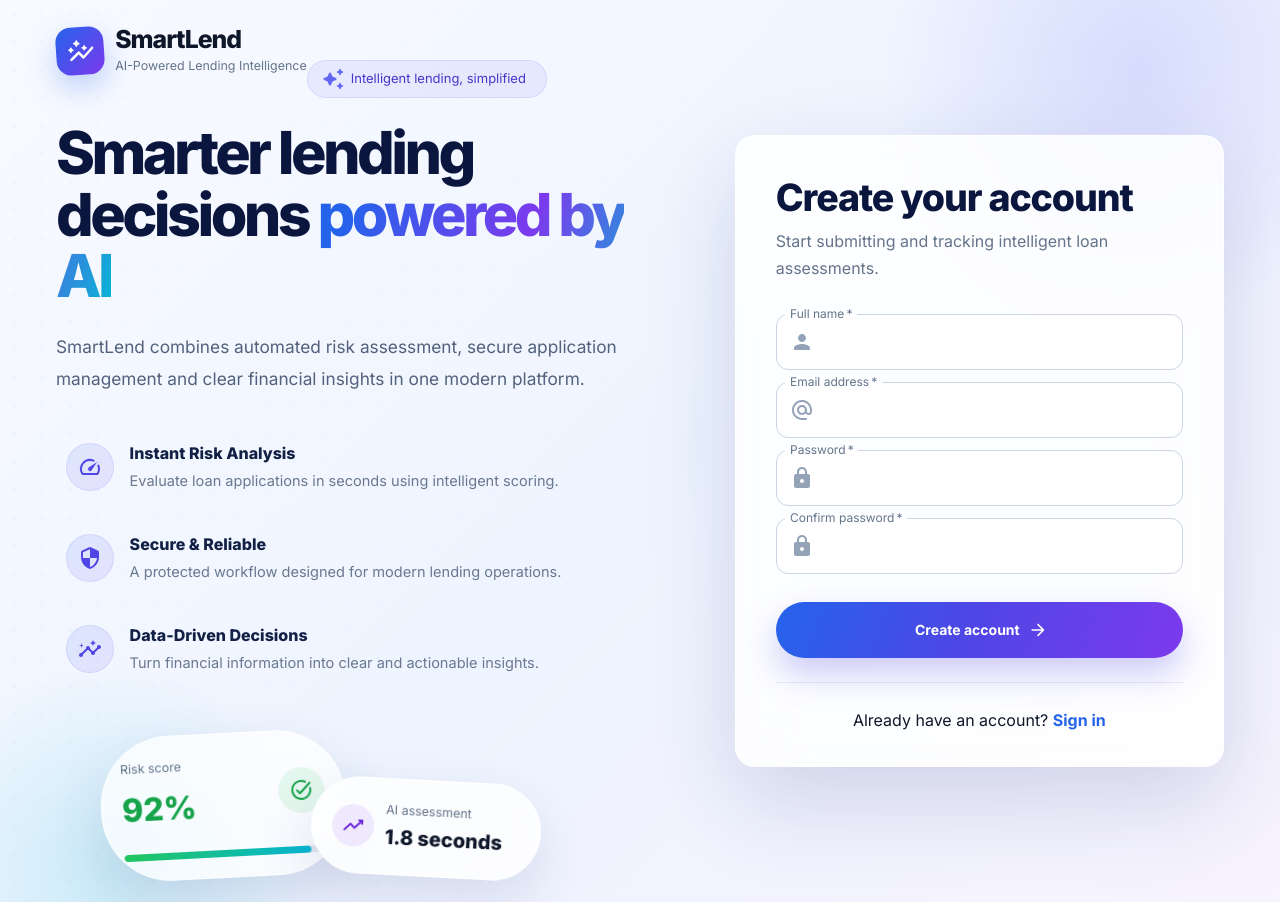
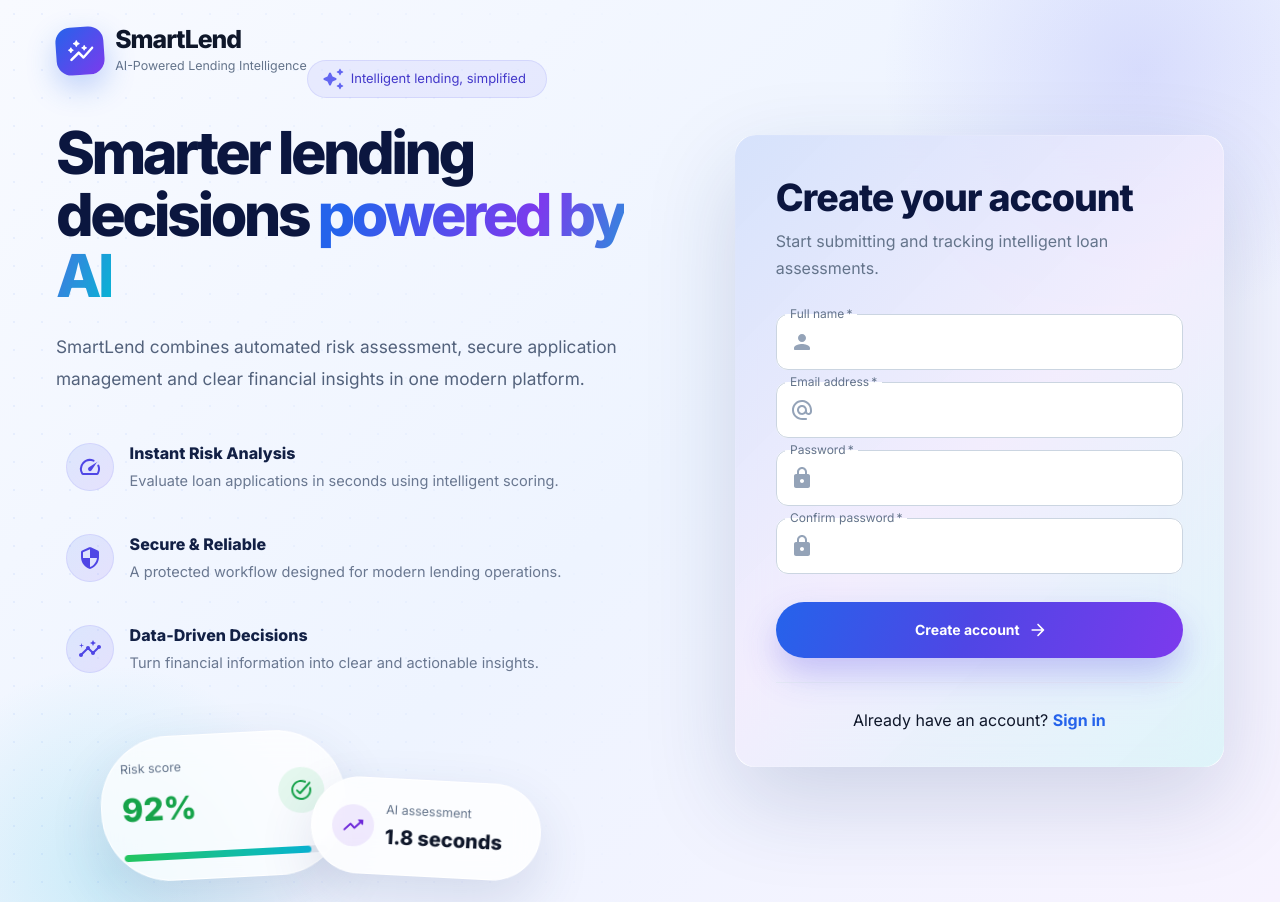
Before and after one commit to niloufar-samadzadeh/SmartLend, a React (Vite) app in the folder frontend/: page /register in a window 1280 px wide. Built offline with nearby package versions, Linux system fonts and the light colour scheme; no server answers.

Commit message:
Improve authentication UI consistency

```diff
--- a/frontend/src/pages/RegisterPage.tsx
+++ b/frontend/src/pages/RegisterPage.tsx
@@ -90,12 +90,23 @@ export default function RegisterPage() {
     <AuthLayout>
       <Card
         sx={{
+          position: "relative",
+          overflow: "visible",
           border:
             "1px solid rgba(255,255,255,0.92)",
-          backgroundColor: "rgba(255,255,255,0.84)",
+          backgroundColor: "rgba(255,255,255,0.82)",
           backdropFilter: "blur(24px)",
           boxShadow:
             "0 34px 90px rgba(32,55,110,0.17)",
+          "&::before": {
+            content: '""',
+            position: "absolute",
+            inset: -1,
+            zIndex: -1,
+            borderRadius: "21px",
+            background:
+              "linear-gradient(135deg, rgba(37,99,235,0.18), rgba(124,58,237,0.08), rgba(6,182,212,0.13))",
+          },
         }}
       >
         <CardContent
```
Also changed, not shown: 5 other files (tests, documents, lock files or other folders).
